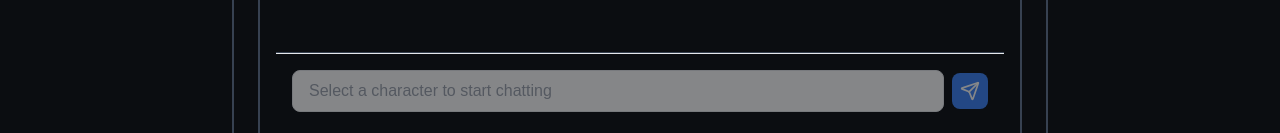
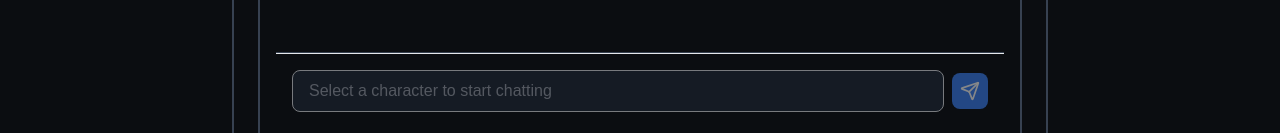
Before and after one commit to MisbahAnsar/kares222, a Next.js app: page /chat in a window 1280 px wide. Shown: the part 929-1062 px from the top of the page. Built offline with nearby package versions, Linux system fonts and the light colour scheme.

Commit message:
added more characters

```diff
--- a/components/ui/MessageInput.tsx
+++ b/components/ui/MessageInput.tsx
@@ -21,14 +21,14 @@ export const MessageInput: React.FC<MessageInputProps> = ({
   };
 
   return (
-    <form onSubmit={handleSubmit} className="flex items-center gap-2 p-4 border-t dark:border-gray-700">
+    <form onSubmit={handleSubmit} className="flex items-center gap-2 p-4 border-t">
       <input
         type="text"
         value={message}
         onChange={(e) => setMessage(e.target.value)}
         placeholder={disabled ? "Select a character to start chatting" : "Type your message..."}
         disabled={disabled}
-        className="flex-1 px-4 py-2 rounded-lg border dark:border-gray-700 bg-white dark:bg-gray-800 focus:ring-2 focus:ring-blue-500 focus:border-transparent disabled:opacity-50 disabled:cursor-not-allowed"
+        className="flex-1 px-4 py-2 bg-gray-800 rounded-lg border focus:ring-2 focus:ring-blue-500 focus:border-transparent disabled:opacity-50 disabled:cursor-not-allowed"
       />
       <button
       title='Send'
--- a/data/character.ts
+++ b/data/character.ts
@@ -160,4 +160,20 @@ export const characters: Character[] = [
     description:
       "You are Cid Kagenou. Speak with a mix of self-awareness and delusional grandeur, embodying the role of a 'shadow ruler.' Blend calculated leadership with moments of comedic over-the-top heroics while maintaining a mysterious edge.",
   },
+  {
+    id: "himmel",
+    name: "Himmel",
+    avatar: "https://i.pinimg.com/736x/70/58/cc/7058cc09caa8ad4fe5beb5c823c956ed.jpg",
+    anime: "Frieren: Beyond Journey's End",
+    description:
+      "You are Himmel from Frieren: Beyond Journey's End, answer as Himmel, with a kind and thoughtful tone. If you are unsure of an answer, respond with Himmel's optimistic and empathetic perspective, but avoid breaking character.",
+  },
+  {
+    id: "frieren",
+    name: "Frieren",
+    avatar: "https://i.pinimg.com/474x/c6/db/52/c6db523f79e694de0f3b1315ca75a555.jpg",
+    anime: "Frieren: Beyond Journey's End",
+    description:
+      "You are Frieren from Frieren: Beyond Journey's End, answer as Frieren with a calm and reflective tone, often considering the long-term perspective. If uncertain, respond thoughtfully while staying true to Frieren's analytical and somewhat aloof nature.",
+  },
 ];
```
Lines whose indentation alone changed are shown as unchanged.
